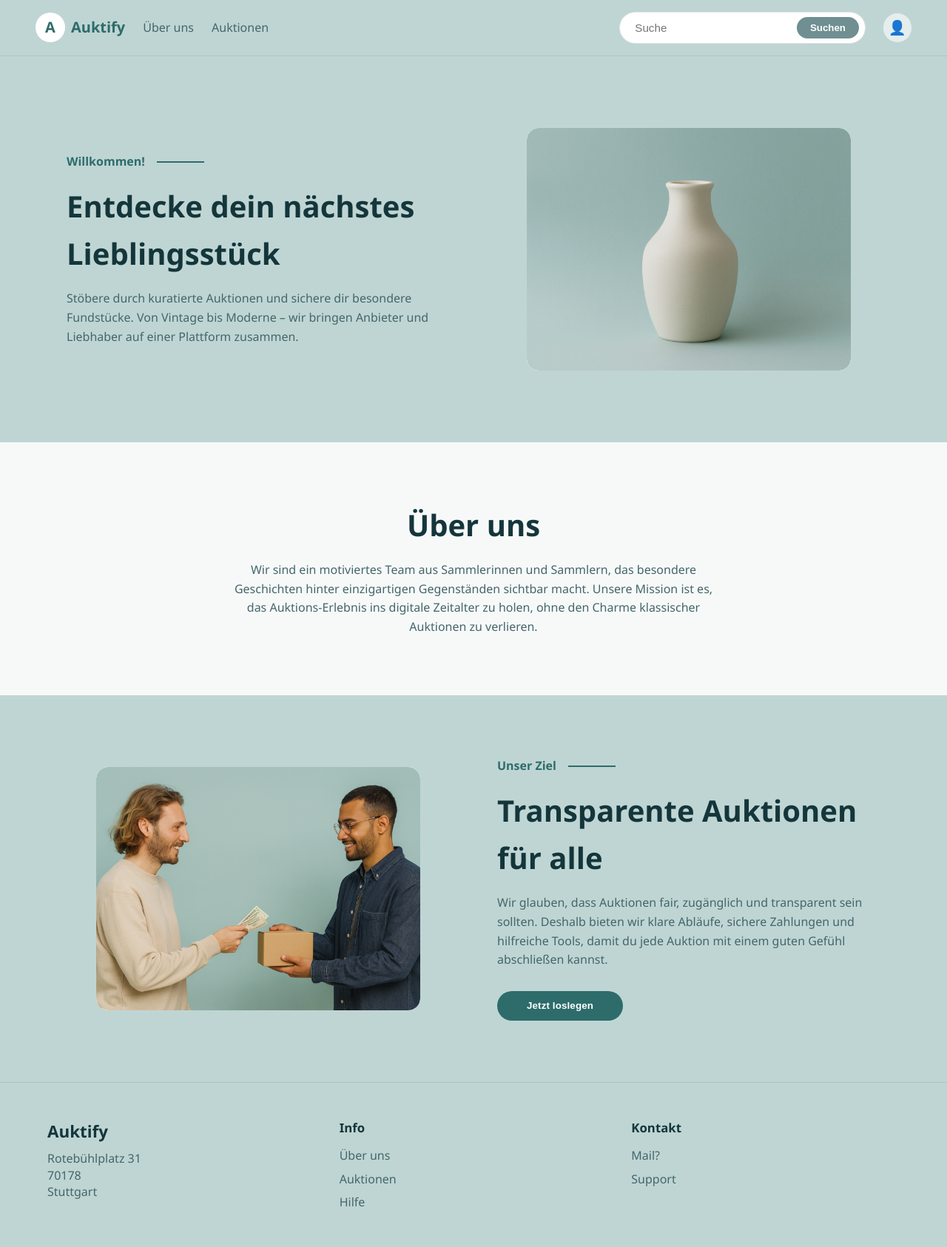
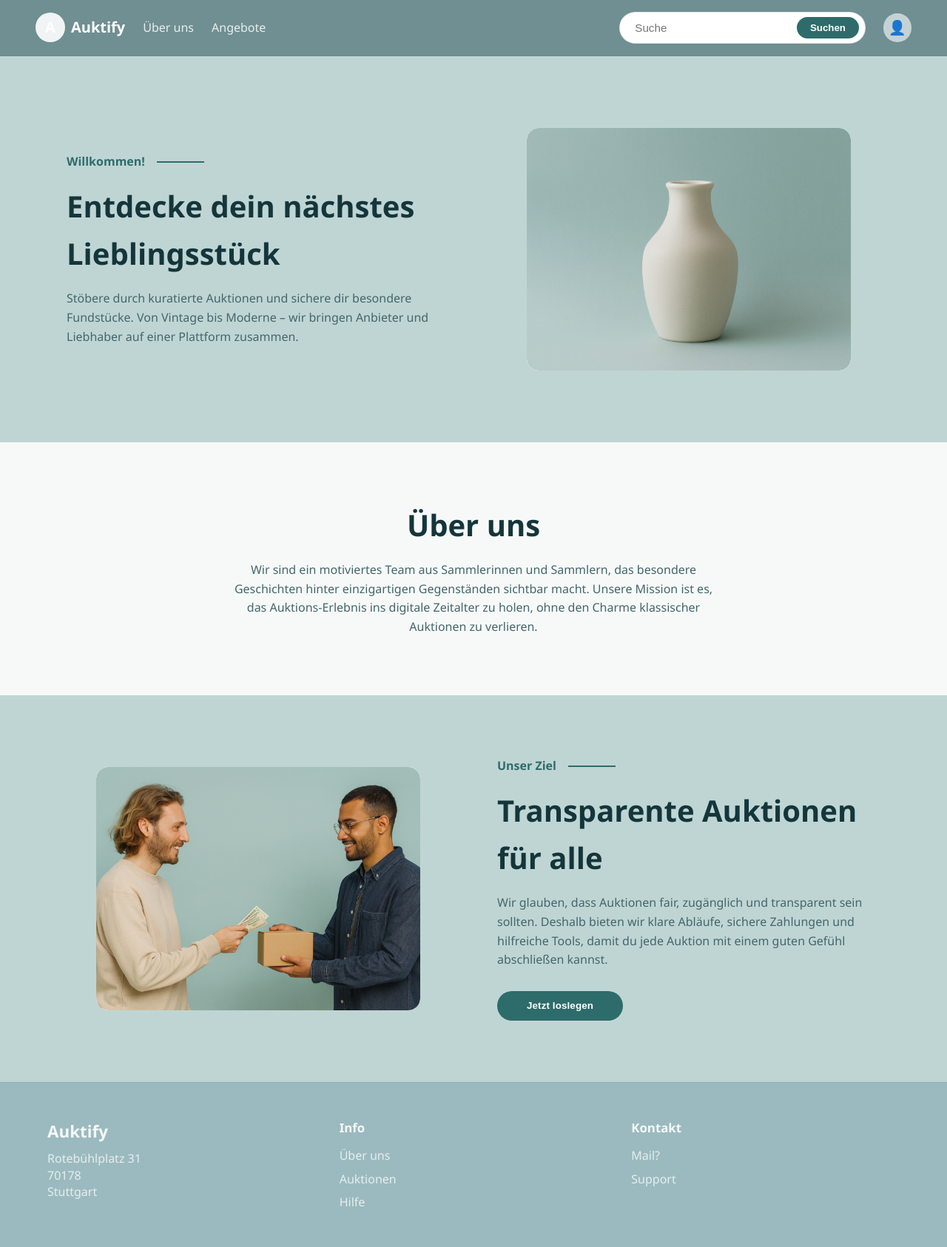
Before and after one commit to ChristianW12/php-programmierprojekt, a PHP site: page / in a window 1280 px wide. Shown: the whole page at 74% size. Run offline with PHP 8.4, Linux system fonts and the light colour scheme.

Commit message:
Added footer and header

```diff
--- a/php/projekt/index.html
+++ b/php/projekt/index.php
@@ -1,3 +1,6 @@
+<?php
+$homeHrefPrefix = '';
+?>
 <!DOCTYPE html>
 <html lang="de">
 <head>
@@ -7,38 +10,7 @@
     <link rel="stylesheet" href="styles/styles.css">
 </head>
 <body>
-    <header class="site-header">
-        <div class="brand">
-            <div class="brand-icon" aria-hidden="true">A</div>
-            <span class="brand-name">Auktify</span>
-        </div>
-        <nav class="main-nav" aria-label="Hauptnavigation">
-            <a href="#about">Über uns</a>
-            <a href="#auctions">Auktionen</a>
-        </nav>
-        <form class="search" action="#">
-            <label class="sr-only" for="search">Suche</label>
-            <input id="search" type="search" name="q" placeholder="Suche" autocomplete="off">
-            <button type="submit">Suchen</button>
-        </form>
-        <div class="user-actions">
-            <div class="user-menu">
-                <button type="button" class="icon-button user-toggle" aria-haspopup="true" aria-expanded="false" aria-controls="user-menu-panel">
-                    <span aria-hidden="true">👤</span>
-                </button>
-                <div class="user-menu-panel" id="user-menu-panel">
-                    <ul class="user-menu-list">
-                        <li><a href="#">Meine Auktionen</a></li>
-                        <li><a href="#">Meine Angebote</a></li>
-                        <li><a href="#">Meine Favoriten</a></li>
-                        <li><a href="#">Einstellungen</a></li>
-                    </ul>
-                    <button type="button" class="logout-button">Abmelden</button>
-                </div>
-            </div>
-        </div>
-    </header>
-
+    <?php require __DIR__ . '/partials/header.php'; ?>
     <main>
         <section class="section accent" id="welcome">
             <div class="content-grid">
@@ -90,31 +62,7 @@
         </section>
     </main>
 
-    <footer class="site-footer">
-        <div class="footer-brand">
-            <span class="brand-name">Auktify</span>
-            <address>
-                Rotebühlplatz 31<br>
-                70178<br>
-                Stuttgart
-            </address>
-        </div>
-        <div class="footer-info">
-            <strong>Info</strong>
-            <ul>
-                <li>Über uns</li>
-                <li>Auktionen</li>
-                <li>Hilfe</li>
-            </ul>
-        </div>
-        <div class="footer-contact">
-            <strong>Kontakt</strong>
-            <ul>
-                <li>Mail?</li>
-                <li>Support</li>
-            </ul>
-        </div>
-    </footer>
+    <?php require __DIR__ . '/partials/footer.php'; ?>
     <script src="scripts/app.js"></script>
 </body>
 </html>
--- /dev/null
+++ b/php/projekt/partials/footer.php
@@ -0,0 +1,28 @@
+<?php
+$homeHrefPrefix = $homeHrefPrefix ?? '';
+?>
+<footer class="site-footer">
+    <div class="footer-brand">
+        <span class="brand-name">Auktify</span>
+        <address>
+            Rotebühlplatz 31<br>
+            70178<br>
+            Stuttgart
+        </address>
+    </div>
+    <div class="footer-info">
+        <strong>Info</strong>
+        <ul>
+            <li><a href="<?= $homeHrefPrefix ?>#about">Über uns</a></li>
+            <li><a href="<?= $homeHrefPrefix ?>#auctions">Auktionen</a></li>
+            <li>Hilfe</li>
+        </ul>
+    </div>
+    <div class="footer-contact">
+        <strong>Kontakt</strong>
+        <ul>
+            <li>Mail?</li>
+            <li>Support</li>
+        </ul>
+    </div>
+</footer>
--- /dev/null
+++ b/php/projekt/partials/header.php
@@ -0,0 +1,35 @@
+<?php
+$homeHrefPrefix = $homeHrefPrefix ?? '';
+$angeboteHref = $angeboteHref ?? 'angebote.php';
+?>
+<header class="site-header">
+    <div class="brand">
+        <div class="brand-icon" aria-hidden="true">A</div>
+        <span class="brand-name">Auktify</span>
+    </div>
+    <nav class="main-nav" aria-label="Hauptnavigation">
+        <a href="<?= $homeHrefPrefix ?>#about">Über uns</a>
+        <a href="<?= $angeboteHref ?>">Angebote</a>
+    </nav>
+    <form class="search" action="#">
+        <label class="sr-only" for="search">Suche</label>
+        <input id="search" type="search" name="q" placeholder="Suche" autocomplete="off">
+        <button type="submit">Suchen</button>
+    </form>
+    <div class="user-actions">
+        <div class="user-menu">
+            <button type="button" class="icon-button user-toggle" aria-haspopup="true" aria-expanded="false" aria-controls="user-menu-panel">
+                <span aria-hidden="true">👤</span>
+            </button>
+            <div class="user-menu-panel" id="user-menu-panel">
+                <ul class="user-menu-list">
+                    <li><a href="#">Meine Auktionen</a></li>
+                    <li><a href="#">Meine Angebote</a></li>
+                    <li><a href="#">Meine Favoriten</a></li>
+                    <li><a href="#">Einstellungen</a></li>
+                </ul>
+                <button type="button" class="logout-button">Abmelden</button>
+            </div>
+        </div>
+    </div>
+</header>
--- a/php/projekt/styles/styles.css
+++ b/php/projekt/styles/styles.css
@@ -32,7 +32,8 @@ a {
     align-items: center;
     gap: 1.5rem;
     padding: 1rem clamp(1rem, 5vw, 3rem);
-    background: var(--mint-light);
+    background: var(--mint-dark);
+    color: var(--white);
     border-bottom: 1px solid rgba(20, 54, 59, 0.1);
 }
 
@@ -42,7 +43,7 @@ a {
     gap: 0.5rem;
     font-weight: 600;
     font-size: 1.25rem;
-    color: var(--accent);
+    color: var(--white);
     cursor: pointer;
 }
 
@@ -52,7 +53,7 @@ a {
     width: 2.5rem;
     height: 2.5rem;
     border-radius: 50%;
-    background: var(--white);
+    background: rgba(255, 255, 255, 0.9);
     font-weight: 700;
 }
 
@@ -60,11 +61,11 @@ a {
     display: flex;
     gap: 1.5rem;
     font-weight: 500;
-    color: var(--muted-text);
+    color: rgba(255, 255, 255, 0.85);
 }
 
 .main-nav a:hover {
-    color: var(--accent);
+    color: var(--white);
 }
 
 .search {
@@ -91,7 +92,7 @@ a {
 
 .search button {
     border: none;
-    background: var(--mint-dark);
+    background: var(--accent);
     color: var(--white);
     padding: 0.45rem 1.1rem;
     border-radius: 999px;
@@ -100,7 +101,7 @@ a {
 }
 
 .search button:hover {
-    background: var(--accent);
+    background: #21514f;
 }
 
 .user-actions {
@@ -321,7 +322,8 @@ main {
 }
 
 .site-footer {
-    background: var(--mint-light);
+    background: var(--mint);
+    color: rgba(255, 255, 255, 0.9);
     padding: clamp(2rem, 6vw, 3rem) clamp(1.5rem, 6vw, 4rem);
     display: grid;
     grid-template-columns: repeat(auto-fit, minmax(180px, 1fr));
@@ -338,7 +340,7 @@ main {
 
 address {
     font-style: normal;
-    color: var(--muted-text);
+    color: rgba(255, 255, 255, 0.75);
     line-height: 1.4;
 }
 
@@ -352,7 +354,7 @@ address {
     margin: 0;
     padding: 0;
     list-style: none;
-    color: var(--muted-text);
+    color: rgba(255, 255, 255, 0.75);
     display: grid;
     gap: 0.35rem;
 }
```
Also changed, not shown: php/projekt/angebote.php (+5 -59 lines).
